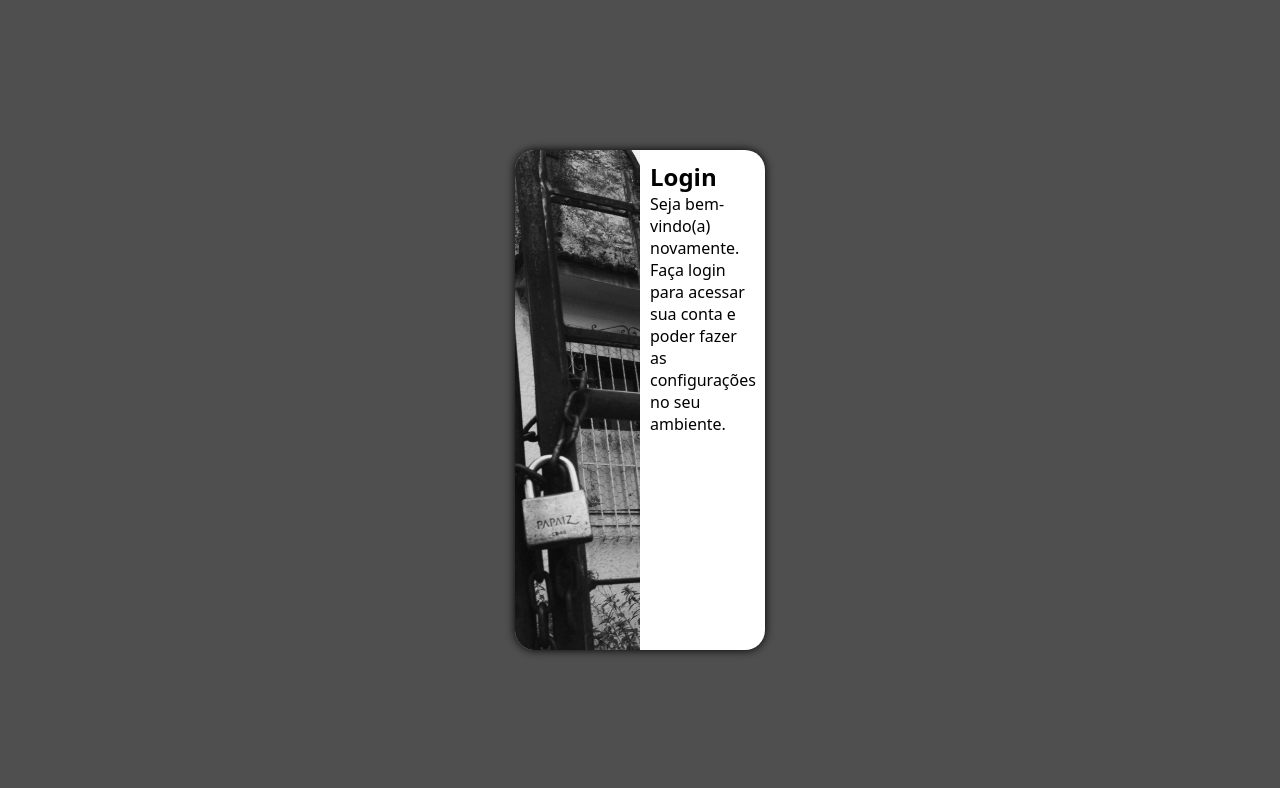
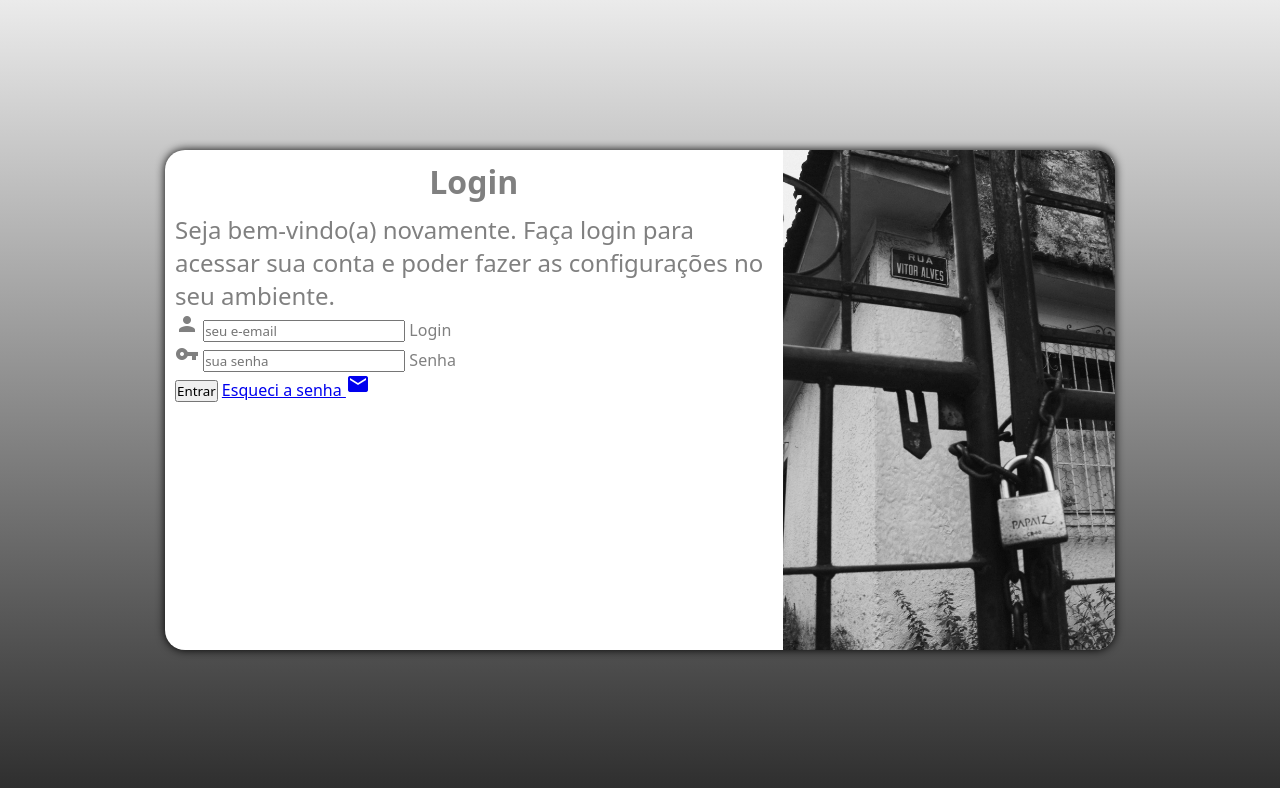
Before and after one commit to adriansanttos/projeto-login, a plain HTML site: page index.html in a window 1280 px wide. Drawn offline with Linux system fonts and the light colour scheme.

Commit message:
atualizei o formulario

```diff
--- a/estilos/media-query.css
+++ b/estilos/media-query.css
@@ -1,6 +1,10 @@
 @charset "UTF-8";
 
 @media screen and (min-width: 768px) and (max-width: 992px) {
+    body {
+        background-image: linear-gradient(to top, #00000071,  #ebebeb );
+        ;
+    }
     section#login {
         width: 80vw;
     }
@@ -15,14 +19,26 @@
     }
 }
 @media screen and (min-width: 992px) {
-    width: 950px;
+    body {
+        background-image: linear-gradient(to top, #00000071,  #ebebeb );
+        color: #808080;
+    }
+    section#login {
+        width: 950px;
+    }
 }
 section#login >div#imagem {
-    float: left;
-    width: 50%;
+    float: right;
+    width: 35%;
     height: 100%;
 }
 section#login >div#formulario {
-    float: right;
-    width: 50%;
+    float: left;
+    width: 65%;
 }
+div#formulario > h1 {
+    font-size: 2em;
+}
+div#formulario > p {
+    font-size: 1.5em;
+}
--- a/estilos/style.css
+++ b/estilos/style.css
@@ -36,6 +36,9 @@ section#login {
     height: 500px;
     border-radius: 20px;
     box-shadow: 0px 0px 10px black;
+
+    transition: widht 0.3s, height 0.3;
+    transition-timing-function: ease;
 }
 section#login > div#imagem {
     display: block;
@@ -49,3 +52,10 @@ section#login >div#formulario {
     padding: 10px;
 
 }
+div#formulario > h1 {
+    text-align: center;
+    margin-bottom: 10px;
+}
+div#formulario > p {
+    font-size: 0.8em;
+}
--- a/index.html
+++ b/index.html
@@ -4,6 +4,7 @@
     <meta charset="UTF-8">
     <meta name="viewport" content="width=device-width, initial-scale=1.0">
     <title>Login</title>
+    <link href="https://fonts.googleapis.com/icon?family=Material+Icons" rel ="stylesheet" >
     <link rel="stylesheet" href="estilos/style.css">
     <link rel="stylesheet" href="estilos/media-query.css">
 </head>
@@ -17,6 +18,20 @@
                     Faça login para acessar sua conta e poder fazer as configurações no seu ambiente.
                 </p>
                 <form action="login.php" method="post" autocomplete="on"></form>
+                <div class="campo">
+                    <i class="material-icons">person</i>
+                    <input type="email" name="login" id="ilogin" placeholder="seu e-email" autocomplete="email" required maxlength="30">
+                    <label for="ilogin">Login</label>
+                </div>
+                <div class="campo">
+                   <i class="material-icons">vpn_key</i>
+                    <input type="password" name="Senha" id="isenha" placeholder="sua senha" autocomplete="current-password" required minlength="8" maxlength="20">
+                    <label for="isenha">Senha</label>
+                </div>
+                <input type="submit" value="Entrar">
+                <a href="esqueci.html">
+                    Esqueci a senha <i class="material-icons">mail</i>
+                </a>
             </div>
         </section>
     </main>
```
